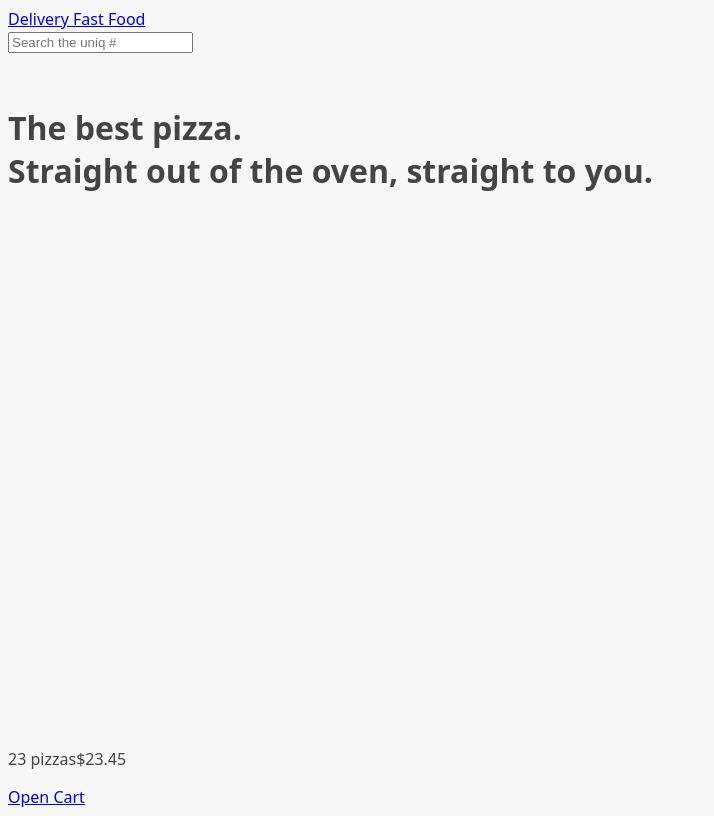
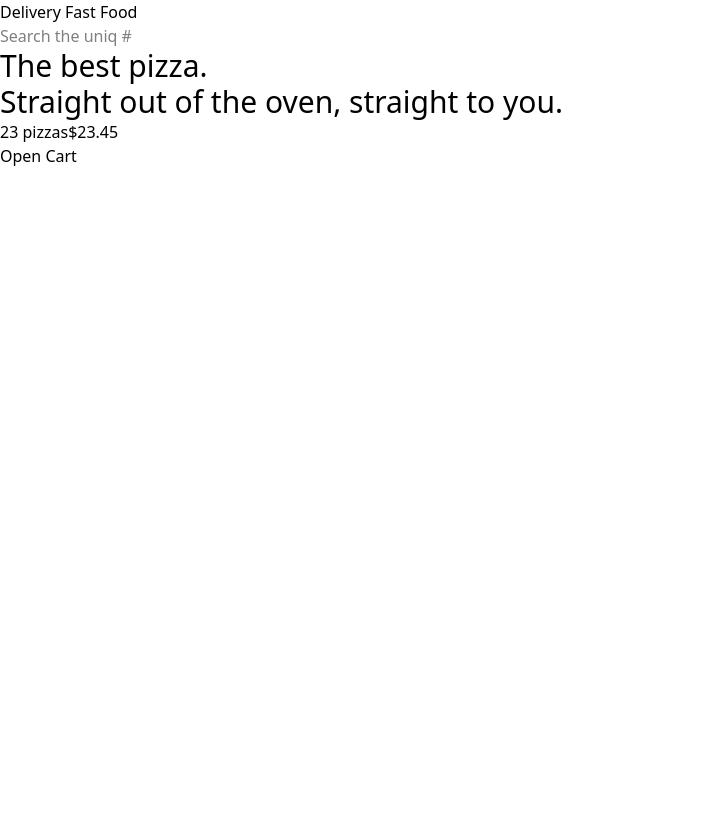
Before and after one commit to alirezaghnz/pizzadelivery, a React (Vite) app: page / in a window 1280 px wide. Shown: the whole page, without its empty margins (0-714 px from the left). Built offline with nearby package versions, Linux system fonts and the light colour scheme.

Commit message:
add tailwindcss in the project and first styled for test

```diff
--- a/package.json
+++ b/package.json
@@ -10,9 +10,11 @@
     "preview": "vite preview"
   },
   "dependencies": {
+    "@tailwindcss/vite": "^4.1.11",
     "react": "^19.1.0",
     "react-dom": "^19.1.0",
-    "react-router-dom": "^7.6.3"
+    "react-router-dom": "^7.6.3",
+    "tailwindcss": "^4.1.11"
   },
   "devDependencies": {
     "@eslint/js": "^9.30.1",
--- a/src/features/order/CreateOrder.jsx
+++ b/src/features/order/CreateOrder.jsx
@@ -1,5 +1,3 @@
-/* eslint-disable no-unused-vars */
-import { useState } from "react";
 import { Form, redirect, useActionData, useNavigation } from "react-router-dom";
 import { createOrder } from "../../services/apiRestaurant";
 
@@ -94,18 +92,19 @@ export async function action({ request }) {
   const data = Object.fromEntries(formData);
   //console.log(data);
 
+  //create order object for create new order
   const order = {
     ...data,
     cart: JSON.parse(data.cart),
     priority: data.priority === "on",
   };
 
+  //handling errors
   const errors = {};
 
   if (!isValidPhone(order.phone)) {
     errors.phone = "شماره نامعتبر است";
   }
-
   if (Object.keys(errors).length > 0) return errors;
 
   //if everything is ok, create new order
--- a/src/index.css
+++ b/src/index.css
@@ -1,16 +1,21 @@
+@import "tailwindcss";
+
+/*
 body {
-  font-family: system-ui, -apple-system, BlinkMacSystemFont, 'Segoe UI', Roboto,
-    Oxygen, Ubuntu, Cantarell, 'Open Sans', 'Helvetica Neue', sans-serif;
+  font-family: system-ui, -apple-system, BlinkMacSystemFont, "Segoe UI", Roboto,
+    Oxygen, Ubuntu, Cantarell, "Open Sans", "Helvetica Neue", sans-serif;
   background-color: #f7f7f7;
   color: #444;
 }
 
-.layout {
+
+  .layout {
   display: grid;
   grid-template-rows: auto 1fr auto;
   gap: 32px;
   height: 100dvh;
 }
+*/
 
 /* https://dev.to/afif/i-made-100-css-loaders-for-your-next-project-4eje */
 .loader {
--- a/src/ui/Home.jsx
+++ b/src/ui/Home.jsx
@@ -1,7 +1,7 @@
 function Home() {
   return (
     <div>
-      <h1>
+      <h1 className="text-3xl">
         The best pizza.
         <br />
         Straight out of the oven, straight to you.
--- a/vite.config.js
+++ b/vite.config.js
@@ -1,8 +1,9 @@
 import { defineConfig } from "vite";
 import react from "@vitejs/plugin-react";
 import eslint from "vite-plugin-eslint";
+import tailwindcss from "@tailwindcss/vite";
 
 // https://vite.dev/config/
 export default defineConfig({
-  plugins: [react(), eslint()],
+  plugins: [react(), eslint(), tailwindcss()],
 });
```
Also changed, not shown: 1 other file (tests, documents, lock files or other folders).
